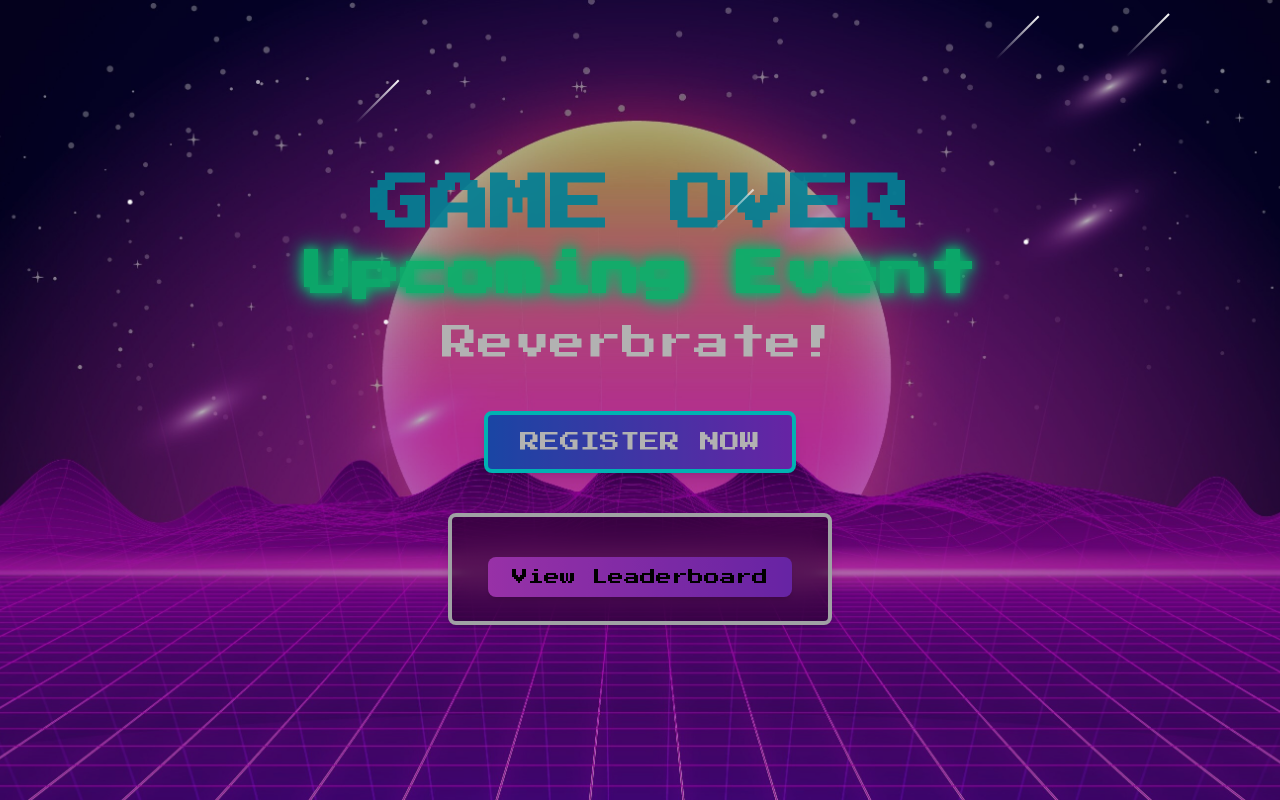
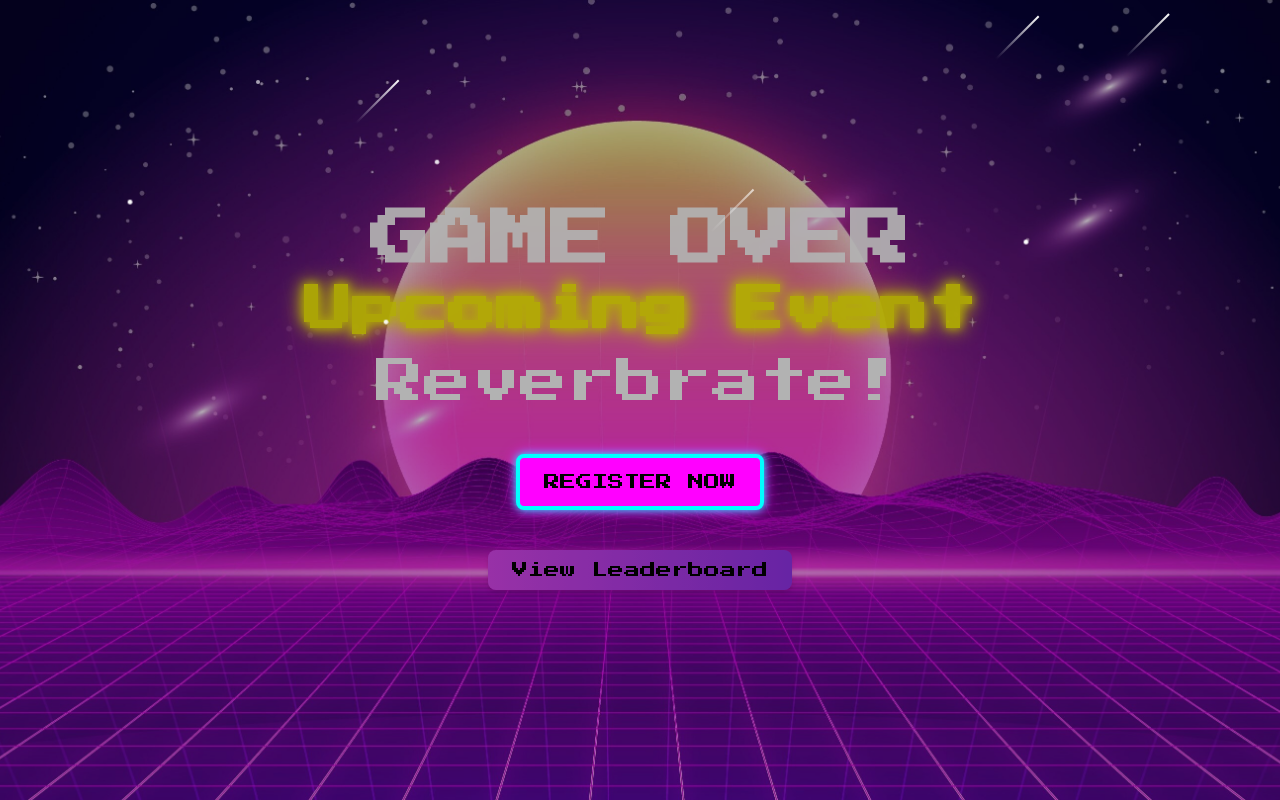
Before and after one commit to MiraclePallavi/Fictionary3.O, a React (Vite) app: page /game-finished in a window 1280 px wide. Built offline with nearby package versions, Linux system fonts and the light colour scheme; no server answers.

Commit message:
minor issue fixed

```diff
--- a/src/pages/finish/EventAd.module.css
+++ b/src/pages/finish/EventAd.module.css
@@ -84,7 +84,7 @@ body{
   }
 }
 .text-upcoming-event{
-  color: #ff00ff;
+  color: #ff00ff; /* Bright pink color */
   text-shadow:
     0 0 5px #c5ec45,
     0 0 10px #e5cce5,
@@ -107,9 +107,3 @@ body{
     0 0 60px #00ffff;
   font-weight: bold;
 }
-.overlay-background,
-.shooting-stars,
-.stars,
-.floatingStars {
-  pointer-events: none;
-}
--- a/src/pages/finish/game-finished.jsx
+++ b/src/pages/finish/game-finished.jsx
@@ -1,14 +1,12 @@
-import React from "react";
-import { Link } from "react-router-dom";
+import React, { useState } from "react";
 import "./EventAd.module.css";
 import bgImage from "/assets/bg.jpg";
 import "../../index.css";
-
+import { Link } from "react-router-dom";
 const GameFinished = () => {
   return (
-    <>
     <div
-        className="relative h-screen w-full flex flex-col items-center justify-center arcadeBackground"
+      className={`relative h-screen w-full flex flex-col items-center justify-center arcadeBackground`}
       style={{
         backgroundImage: `url(${bgImage})`,
         backgroundSize: "cover",
@@ -32,13 +30,15 @@ const GameFinished = () => {
         <span></span>
       </div>
 
-        <h1 className="xl:text-6xl lg:text-5xl md:text-4xl sm:text-3xl font-bold text-cyan-500 flicker mb-4 font-pixel">
+      <h1 className="xl:text-6xl  lg:text-5xl sm:text-3xl md:text-4xl font-bold text-neon-red flicker mb-4 font-pixel">
         GAME OVER
       </h1>
-        <h1 className="xl:text-5xl lg:text-4xl md:text-3xl sm:text-2xl font-bold text-neon-green flicker mb-6 font-pixel">
+
+      <h1 className="xl:text-5xl  lg:text-4xl sm:text-2xl md:text-2xl font-bold text-neon-yellow flicker mb-6 font-pixel">
         <span className="glowText">Upcoming Event</span>
       </h1>
-        <h2 className="xl:text-4xl lg:text-3xl md:text-2xl sm:text-xl text-neon-blue font-pixel mb-4">
+
+      <h2 className="xl:text-5xl  lg:text-4xl sm:text-1xl  md:text-4xl text-neon-blue font-pixel mb-4">
         Reverbrate!
       </h2>
 
@@ -46,22 +46,21 @@ const GameFinished = () => {
         href="https://debsocnitdgp.com/"
         target="_blank"
         rel="noopener noreferrer"
+        style={{ zIndex: 10, position: "relative" }}
       >
-          <button className="mt-8 px-8 py-3 text-lg text-white bg-gradient-to-r from-blue-600 to-purple-600 hover:from-purple-600 hover:to-blue-600 rounded-lg transition-all font-pixel shadow-lg glowButton">
+        <button
+          className={`mt-8 px-6 py-3 text-1xl text-black bg-gradient-to-r from-neon-pink to-neon-purple hover:from-neon-purple hover:to-neon-pink rounded-lg transition-all font-pixel glowButton`}
+        >
           Register Now
         </button>
       </a>
-
-        <div className="mt-10 w-80 md:w-96 bg-black bg-opacity-40 backdrop-blur-lg rounded-lg p-6 shadow-lg border-4 border-neon-red neon-border text-white text-center">
-
+       <br />
        <Link
             to="/leaderboard"
             className="inline-block mt-4 px-6 py-2 bg-gradient-to-r from-fuchsia-500 to-purple-600 hover:from-purple-600 hover:to-fuchsia-500 rounded-lg text-black font-pixel shadow-md glowButton"
           >
             View Leaderboard
           </Link>
-        </div>
-
       <div className="floatingStars">
         <span></span>
         <span></span>
@@ -70,7 +69,6 @@ const GameFinished = () => {
         <span></span>
       </div>
     </div>
-    </>
   );
 };
 
```
Lines whose indentation alone changed are shown as unchanged.
